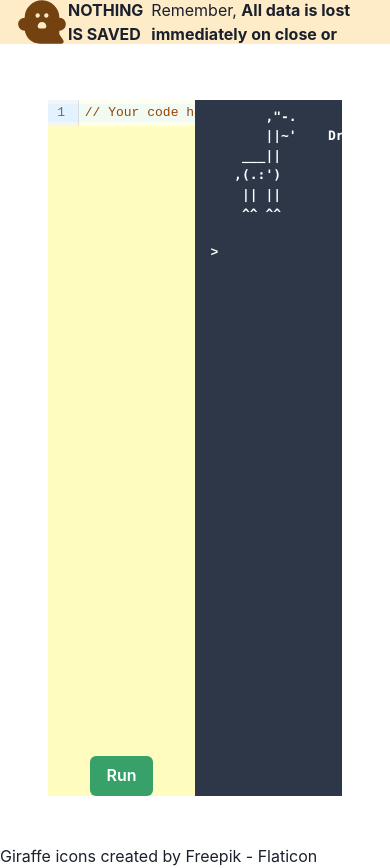
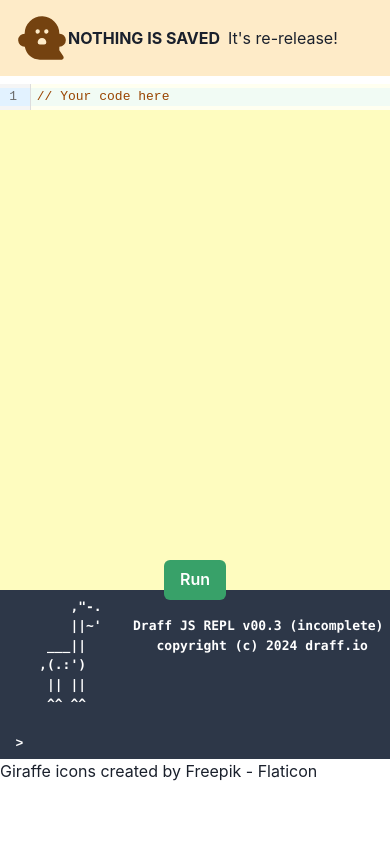
Before and after one commit to nickpalenchar/draffio, a React (Create React App) app in the folder frontend/: page /js/new in a window 390 px wide. After the commit the page ends 844 px from the top, so only its background shows below. Built offline with nearby package versions, Linux system fonts and the light colour scheme.

Commit message:
Feature/mobile (#16)
* wip responsive

* margin fix

* wip

* mobile sorta

```diff
--- a/frontend/src/App.tsx
+++ b/frontend/src/App.tsx
@@ -1,17 +1,8 @@
 import React from 'react';
-import {
-  Outlet,
-  RouterProvider,
-  createBrowserRouter,
-  redirect,
-} from 'react-router-dom';
-import {
-  ChakraProvider,
-  extendBaseTheme,
-  theme as chakraTheme,
-} from '@chakra-ui/react';
+import { createBrowserRouter } from 'react-router-dom';
 import { Draff } from './views/Draff';
 import { RandomDraff } from './views/RandomDraff';
+import { ChakraProvider } from '@chakra-ui/react';
 
 // ROUTING
 const router = createBrowserRouter([
@@ -34,7 +25,11 @@ const router = createBrowserRouter([
 
 function App() {
   window.location.href = '/js/new';
-  return <div className="App"></div>;
+  return (
+    <ChakraProvider>
+      <div className="App"></div>
+    </ChakraProvider>
+  );
 }
 
 export default App;
--- a/frontend/src/components/Editor.tsx
+++ b/frontend/src/components/Editor.tsx
@@ -1,5 +1,5 @@
 import React, { FC, useEffect, useRef, useState } from 'react';
-import { Box, Button, Center, Spacer, VStack } from '@chakra-ui/react';
+import { Box, Button, Center, Hide, Spacer, VStack } from '@chakra-ui/react';
 import { EditorView, basicSetup } from 'codemirror';
 import { javascript } from '@codemirror/lang-javascript';
 import { keymap } from '@codemirror/view';
@@ -59,7 +59,7 @@ export const Editor: FC<EditorParams> = ({ onExecute }) => {
       <Box
         width="100%"
         height="640px"
-        maxHeight="100%"
+        maxHeight={{ base: '120vw', md: '100%' }}
         overflowY={'scroll'}
         overflowX={'hidden'}
       >
@@ -68,13 +68,16 @@ export const Editor: FC<EditorParams> = ({ onExecute }) => {
           <Box maxHeight="100%" width="100%" ref={editorRef} />
         </Box>
       </Box>
-      <Spacer />
+      <Hide below="md">
+        <Spacer />
+      </Hide>
       <Box height="100%">
         <Center minWidth="48px">
           <Button colorScheme="green" onClick={onRun}>
             Run
           </Button>
         </Center>
+        <Spacer></Spacer>
       </Box>
     </VStack>
   );
--- a/frontend/src/components/Terminal.tsx
+++ b/frontend/src/components/Terminal.tsx
@@ -133,7 +133,10 @@ export const Terminal: FC<TerminalProps> = ({
       style={terminalStyle}
       overflowY={'scroll'}
       maxWidth="100%"
-      height={innerHeight ? Math.round(innerHeight * 0.8) + 'px' : '80%'}
+      height={{
+        base: '20vh',
+        md: innerHeight ? Math.round(innerHeight * 0.8) + 'px' : '80%',
+      }}
       onClick={handleTerminalClick}
     >
       {lines.map((line, i) => (
--- a/frontend/src/views/Draff.tsx
+++ b/frontend/src/views/Draff.tsx
@@ -1,17 +1,15 @@
 import React, { useRef, useEffect, useState } from 'react';
 import {
   Flex,
-  Center,
   Box,
   Stack,
-  Button,
   Alert,
   AlertTitle,
-  AlertDialogBody,
   AlertDescription,
-  AlertIcon,
   Icon,
   Link,
+  Hide,
+  Show,
 } from '@chakra-ui/react';
 import { TbGhost2Filled } from 'react-icons/tb';
 import { EditorView, basicSetup } from 'codemirror';
@@ -25,10 +23,11 @@ import {
   asPlainText,
   syntaxify,
 } from '../util/syntaxify';
+import { Container } from 'react-bootstrap';
 
 const defaultLines = [
   ...`       ,"-.
-       ||~'    Draff JS REPL v00.2 (incomplete)
+       ||~'    Draff JS REPL v00.3 (incomplete)
     ___||         copyright (c) 2024 draff.io
    ,(.:')
     || ||
@@ -76,7 +75,6 @@ export const Draff = () => {
       logLines.push(syntaxify(asLogLevel(args[0], level)));
     };
     const callbackFn: CallbackFn = (type, callback, interval) => {
-      console.log('got it', { type, callback, interval });
       if (type === 'timeout') {
         setTimeout(() => {
           onExecute(`(${callback})()`, false);
@@ -101,23 +99,40 @@ export const Draff = () => {
         <Icon as={TbGhost2Filled} boxSize={'52px'} color="yellow.800"></Icon>
         <AlertTitle>NOTHING IS SAVED</AlertTitle>
 
+        <Show above="sm">
           <AlertDescription>
             This is a pre-release ("double zero") of{' '}
             <Link href={'#'}>draff.io</Link>. Remember,{' '}
             <b>All data is lost immediately on close or refresh</b>. Thanks for
             visiting ❤️
           </AlertDescription>
+        </Show>
+        <Hide above="sm">
+          <AlertDescription>It's re-release!</AlertDescription>
+        </Hide>
       </Alert>
-      <Flex height="100%" maxHeight="100%" bg="gray.700" margin="3em">
-        <Box minWidth="50%" bg="yellow.100" maxH="100%">
+      <Flex
+        height="100%"
+        maxHeight="100%"
+        bg="gray.700"
+        margin={{ base: '0', md: '1em' }}
+        direction={{ base: 'column', md: 'row' }}
+      >
+        <Box
+          minWidth={{ base: '100%', md: '50%' }}
+          bg="yellow.100"
+          maxH={{ base: '60vh', md: '100%' }}
+        >
           <Editor onExecute={onExecute} />
         </Box>
+        {/* <Show above="md"> */}
         <Terminal
           lines={termLines}
           onNewLines={onNewTermLines}
           onClear={onTermClear}
           onConsole={onTermConsole}
         />
+        {/* </Show> */}
       </Flex>
     </Stack>
   );
```
Also changed, not shown: 1 other file (tests, documents, lock files or other folders). Lines whose indentation alone changed are shown as unchanged.
